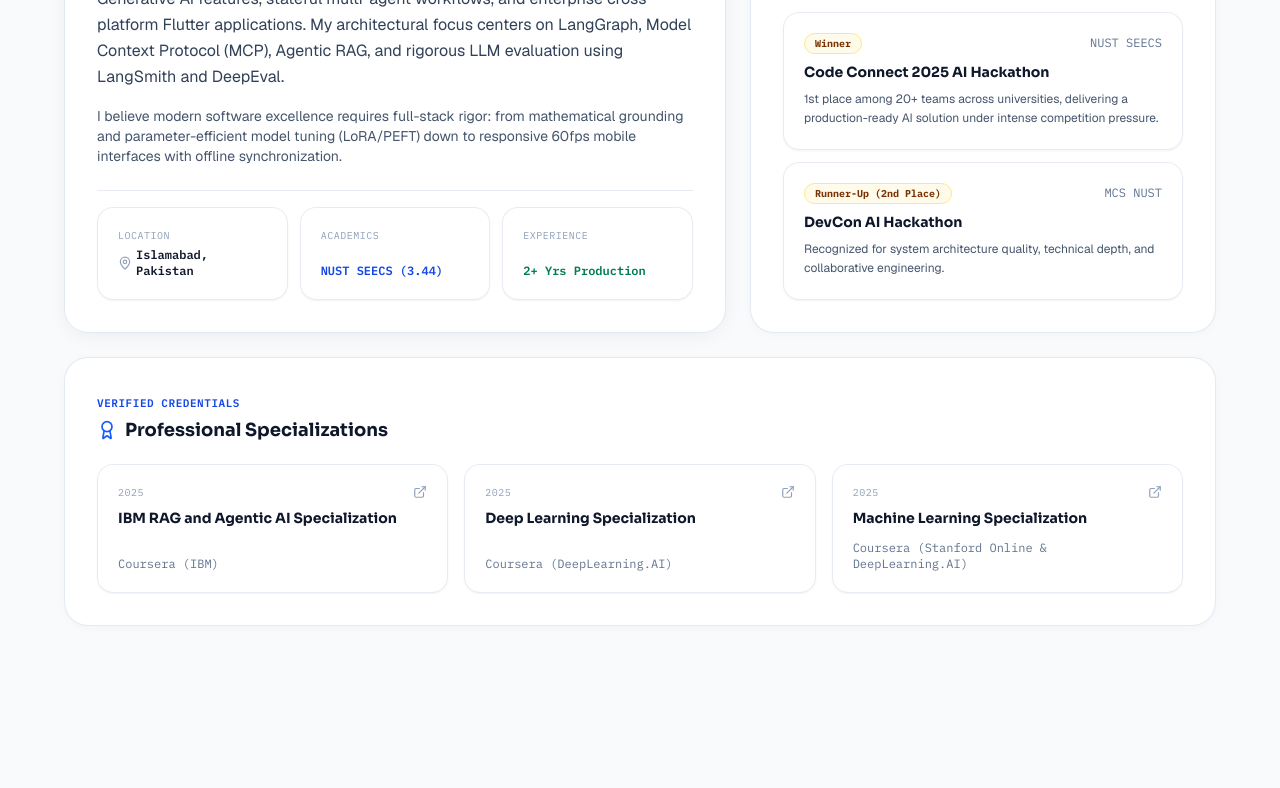
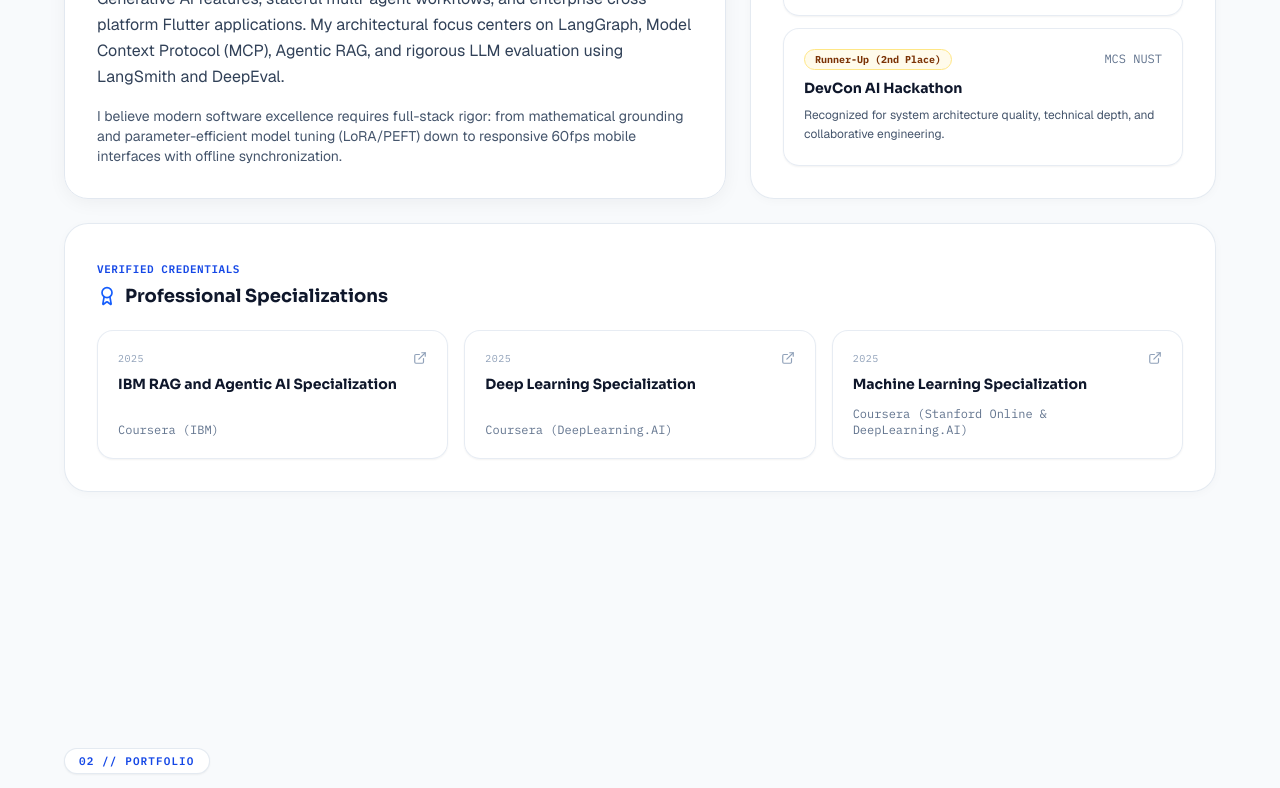
Before and after one commit to M-Azfar9/azfar-portfolio, a Next.js app: page / in a window 1280 px wide. Shown: the part 1610-2398 px from the top of the page. Built offline with nearby package versions, Linux system fonts and the light colour scheme.

Commit message:
refactor(about): remove location, academics, and experience sub-cards from narrative card

```diff
--- a/src/components/AboutSection.tsx
+++ b/src/components/AboutSection.tsx
@@ -3,10 +3,10 @@
 import React from "react";
 import { portfolioData } from "@/data/portfolioData";
 import { BentoCard, BentoSubCard, BentoSectionHeader } from "@/components/ui/BentoCard";
-import { Trophy, Award, MapPin, ExternalLink } from "lucide-react";
+import { Trophy, Award, ExternalLink } from "lucide-react";
 
 export default function AboutSection() {
-  const { personal, achievements, certifications } = portfolioData;
+  const { achievements, certifications } = portfolioData;
 
   return (
     <section id="about" className="py-24 sm:py-32 px-6 sm:px-12 lg:px-16 max-w-[1360px] mx-auto relative z-20">
@@ -54,31 +54,6 @@ export default function AboutSection() {
                 I believe modern software excellence requires full-stack rigor: from mathematical grounding and parameter-efficient model tuning (LoRA/PEFT) down to responsive 60fps mobile interfaces with offline synchronization.
               </p>
             </div>
-          </div>
-
-          {/* Telemetry Sub-Cards */}
-          <div className="grid grid-cols-1 sm:grid-cols-3 gap-3 pt-4 border-t border-slate-200/80">
-            <BentoSubCard className="p-3.5 flex flex-col justify-between">
-              <span className="text-[10px] font-mono uppercase tracking-wider text-slate-400">LOCATION</span>
-              <span className="text-xs font-mono font-semibold text-slate-900 mt-1 flex items-center gap-1">
-                <MapPin className="w-3.5 h-3.5 text-slate-400 shrink-0" />
-                {personal.location}
-              </span>
-            </BentoSubCard>
-
-            <BentoSubCard className="p-3.5 flex flex-col justify-between">
-              <span className="text-[10px] font-mono uppercase tracking-wider text-slate-400">ACADEMICS</span>
-              <span className="text-xs font-mono font-semibold text-blue-700 mt-1">
-                NUST SEECS (3.44)
-              </span>
-            </BentoSubCard>
-
-            <BentoSubCard className="p-3.5 flex flex-col justify-between">
-              <span className="text-[10px] font-mono uppercase tracking-wider text-slate-400">EXPERIENCE</span>
-              <span className="text-xs font-mono font-semibold text-emerald-700 mt-1">
-                2+ Yrs Production
-              </span>
-            </BentoSubCard>
           </div>
         </BentoCard>
 
```
